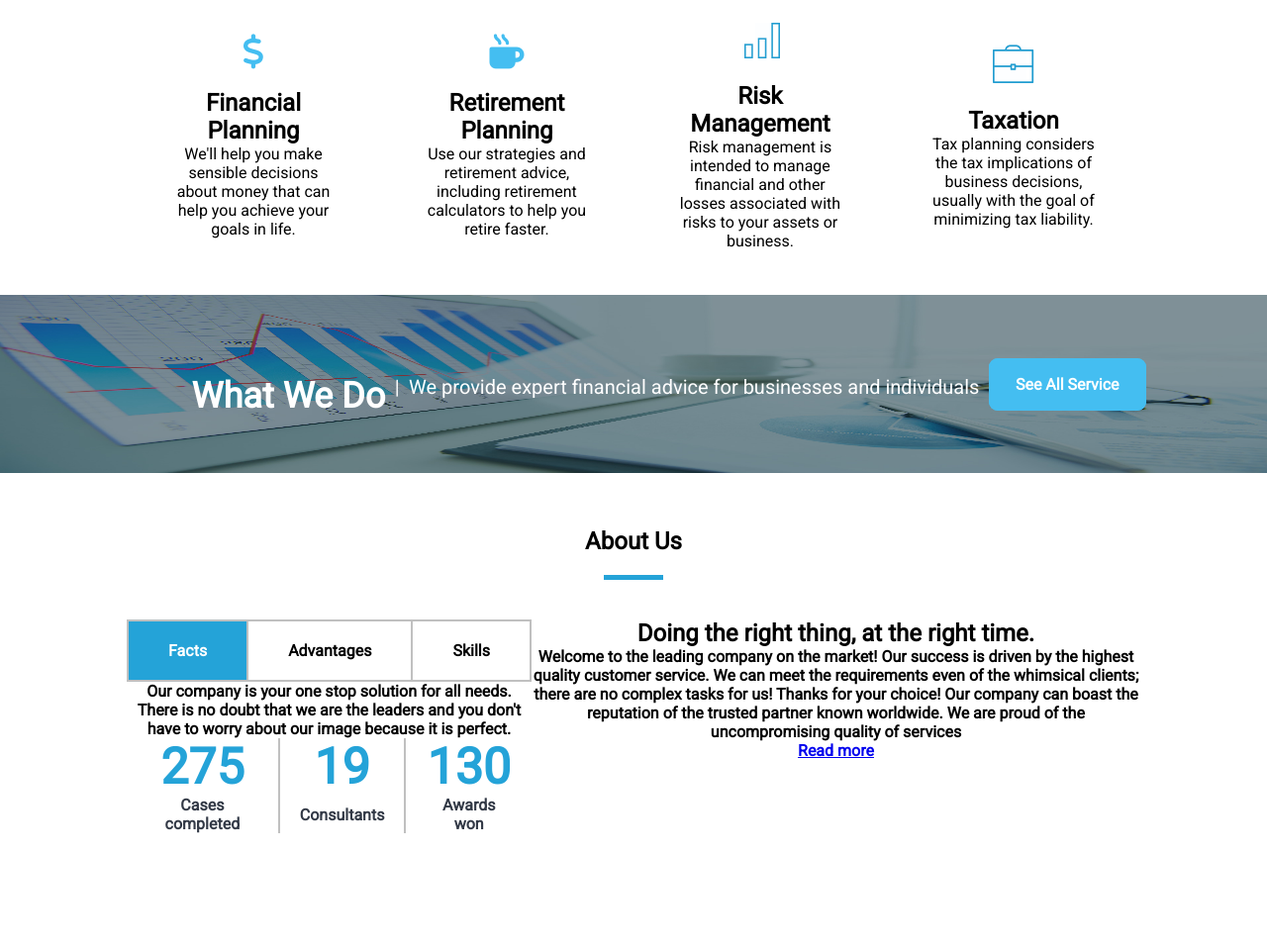
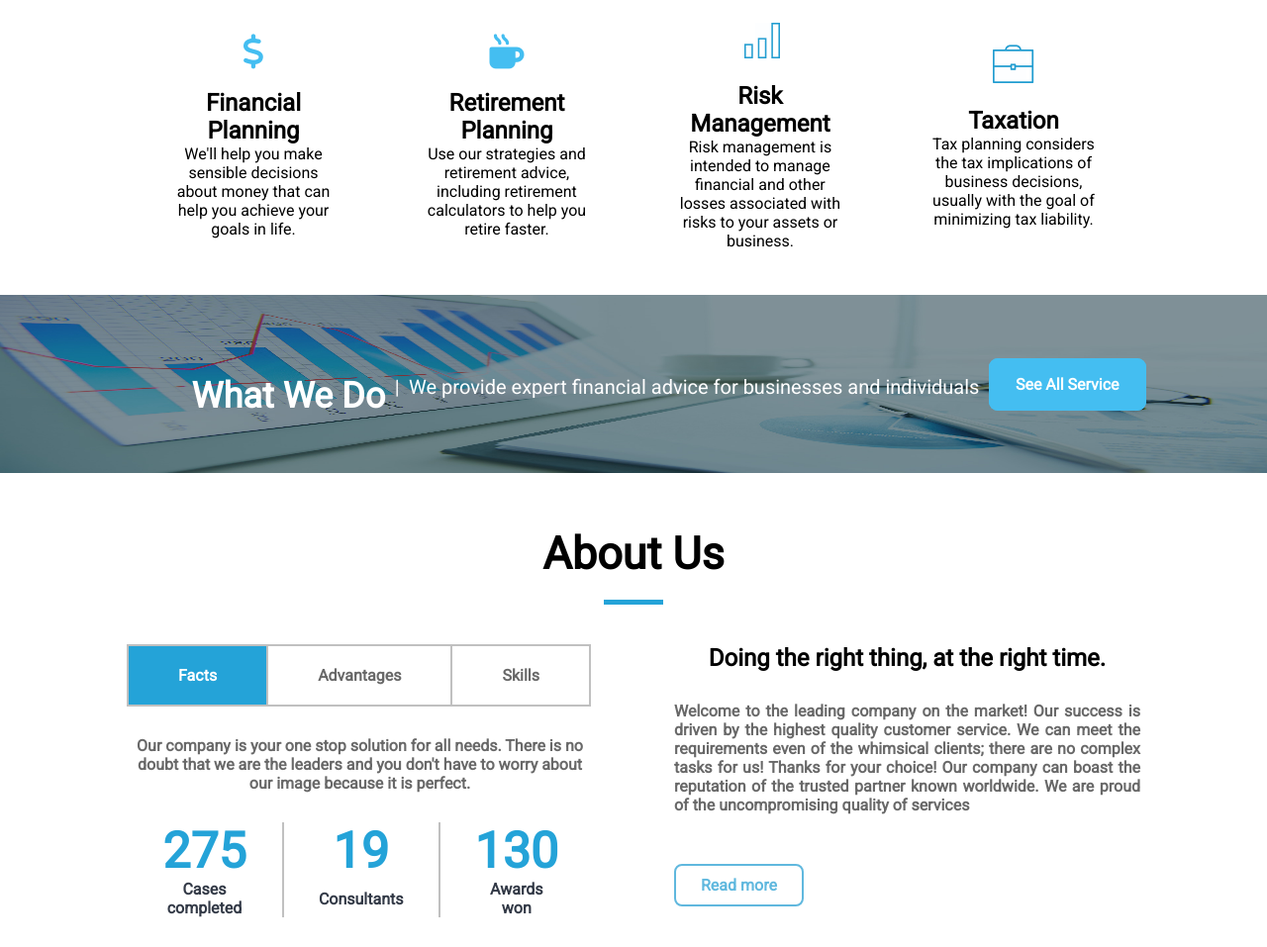
Before and after one commit to adelina92f/business_website, a plain HTML site: page index.html in a window 1280 px wide. Shown: the part 743-1700 px from the top of the page at 99% size. Before the commit the page ends 1585 px from the top, so only its background shows below. Drawn offline with nearby package versions, Linux system fonts and the light colour scheme.

Commit message:
bussines

```diff
--- a/css/main.css
+++ b/css/main.css
@@ -202,6 +202,8 @@ nav{
 }
 
 .about-us h1{
+    font-size: 45px;
+    font-weight: bold;
     margin-bottom: 20px;
 }
 
@@ -216,16 +218,17 @@ nav{
 table{
     border-collapse: collapse;
     border-spacing: 0;
+    margin-bottom: 30px;
 }
 
 .buttons table th{
-    padding: 20px 40px;
+    padding: 20px 50px;
     border: 2px solid #C0C0C0;
 }
 
 table th a{
     text-decoration: none;
-    color: #000;
+    color: #686868;
 }
 
 .buttons table th:hover{
@@ -249,11 +252,16 @@ table th a{
 .info-button table th{
     border: none;
     color: #323946;
-    padding: 0px 20px 0 20px;
+    padding: 0px 35px 0 35px;
 }
 
 .info-button table th{
     border-right: 2px solid #C0C0C0;
+}
+
+.info-button p{
+    margin-bottom: 30px;
+    color: #686868;
 }
 
 .info-button .last-th{
@@ -271,3 +279,30 @@ table th a{
     display: flex;
     justify-content: space-between;
 }
+
+.button-container{
+    width: 46%;
+}
+
+.right-info{
+    width: 46%;
+}
+
+.right-info h2{
+    margin-bottom: 30px;
+}
+
+.right-info p{
+    color: #686868;
+    text-align: justify;
+    margin-bottom: 50px;
+}
+
+.read-more{
+    border: 2px solid #60B8DE;
+    padding: 10px 25px;
+    color: #60B8DE;
+    text-decoration: none;
+    border-radius: 8px;
+    float: left;
+}
--- a/index.html
+++ b/index.html
@@ -220,7 +220,7 @@
                 <div class="border-bottom">
                 </div>
                 <div class="container-about-us">
-                <div class="button-containe">
+                <div class="button-container">
                     <div class="buttons">
                         <table>
                             <tr>
@@ -259,7 +259,7 @@
                         We can meet the requirements even of the whimsical clients; there are no complex tasks for us! Thanks
                         for your choice! Our company can boast the reputation of the trusted partner known worldwide. We
                         are proud of the uncompromising quality of services</p>
-                    <a href="#">Read more</a>
+                    <a href="#" class="read-more">Read more</a>
                 </div>
             </div>
             </article>
```
